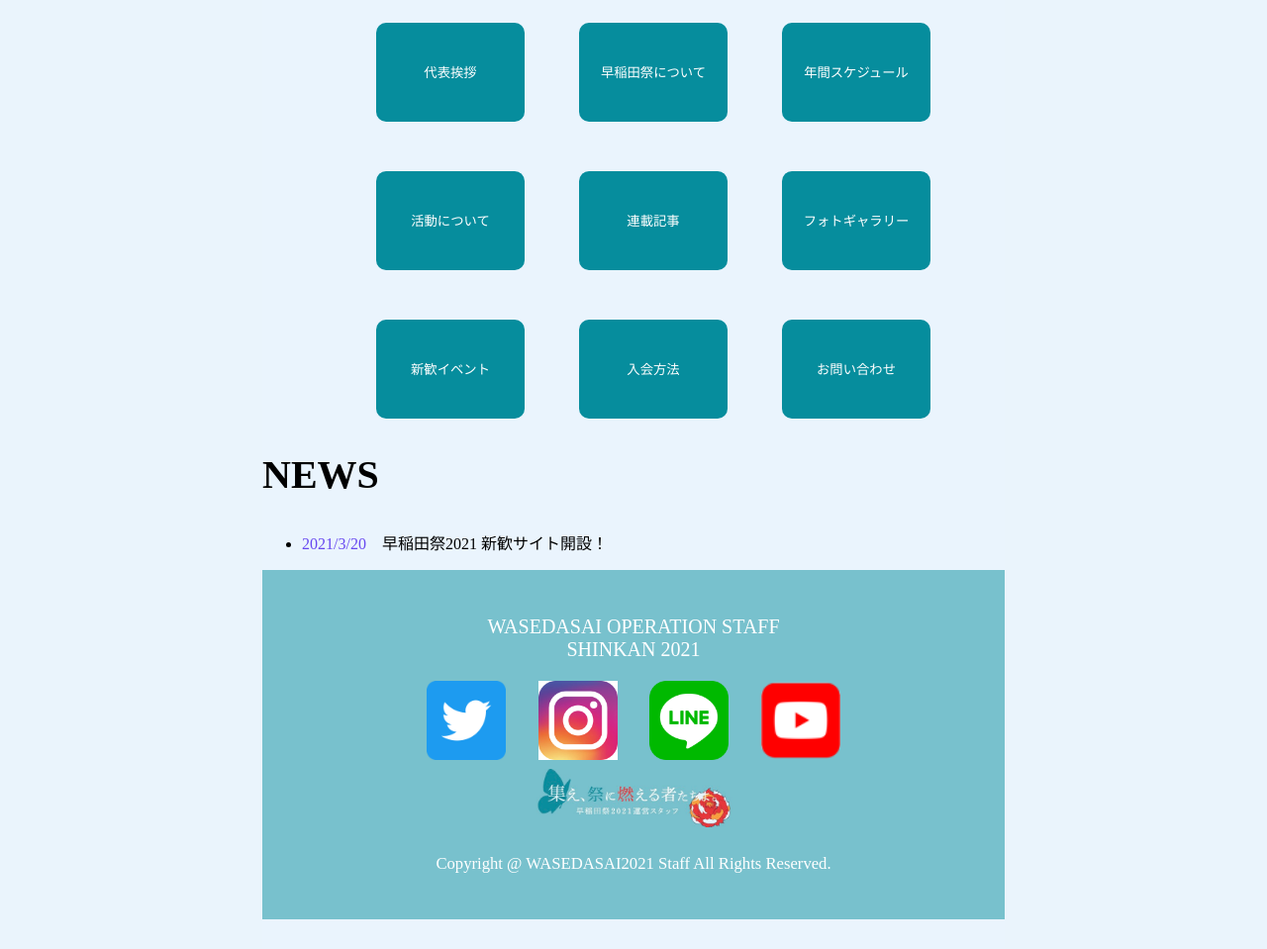
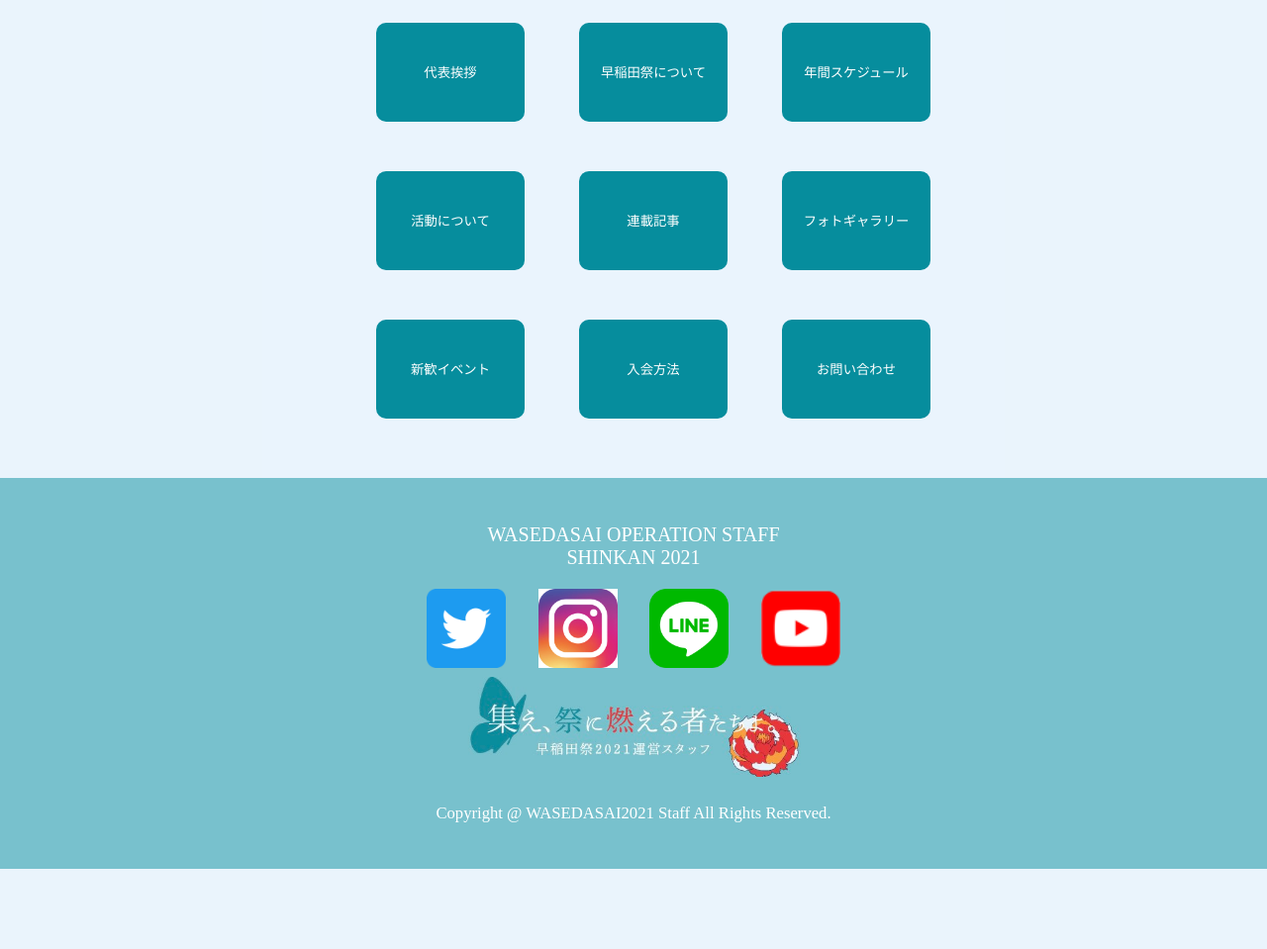
Before and after one commit to wasedasai2021shinkan/toppage, a plain HTML site: page index.html in a window 1280 px wide. Shown: the part 588-1547 px from the top of the page at 99% size. After the commit the page ends 1466 px from the top, so only its background shows below. Drawn offline with Linux system fonts and the light colour scheme.

Commit message:
Update index.html

```diff
--- a/index.html
+++ b/index.html
@@ -62,8 +62,6 @@
 
           </header>
 
-
-      <!--▽▽jQuery▽▽-->
           <script src="jquery-3.6.0.min.js"></script>
             <script>
               $('#hamburger').on('click', function(){
@@ -72,13 +70,10 @@
               });
 
             </script>
-      <!--△△jQuery△△-->
 
 
-<!--トップロゴ-->
 
 <div class="toppagelogo"><img class="toppagelogo" src="toppagelogo.png"></div>
-<!--トップロゴ終わり-->
 
 <!--ボタン-->
 <div class="wrapper">
@@ -107,22 +102,13 @@
 
 <!--更新情報-->
 
-<section class="news">
-  <h1 class="index topnews">NEWS</h1>
-  <div class="news-list">
-    <ul>
-      <li><span style="color: #6748f0; font-weight: 150;">2021/3/20</span>&emsp;早稲田祭2021 新歓サイト開設！</li>
 
-    </ul>
-  </div>
-</section>
 <!--更新情報終わり-->
 
 <!--footer-->
-
-
+</div>
+</body>
 <footer>
-  <div>
   <div class="wrapper2">
       <p class="title">WASEDASAI OPERATION STAFF</br>SHINKAN 2021</p>
       <div class="innerbox">
@@ -145,20 +131,46 @@
       </div>
   </div>
       <div class="footerlogo">
-          <a href="toppage.html" target="_blank" >
+          <a href="https://wasedasai2021shinkan.github.io/toppage/" target="_blank" >
               <img src="footerlogo.png" alt="footerlogo" width="40%" height="40%"　border="0">
           </a>
       </div>
 
 
-      </div>
       <p><small>Copyright @ WASEDASAI2021 Staff All Rights Reserved. </small></p>
   </div>
-</div>
-</div>
-</div>
-</div>
+
 </footer>
-</body>
+<style>
+footer {
+  background-color: #78c1cd;
+  text-align: center;
+  padding: 26px 0;
+  text-decoration: none;
+}
+
+footer p {
+  color: #ffffff;
+  font-size: 20px;
+  font-family: serif;
+}
+.wrapper2 {
+  background-color: #78c1cd;
+}
+
+
+.innerbox {
+  margin-top: 5px;
+  background-color: #78c1cd;
+  text-align: center;
+  width: 450px;
+  margin: auto;
+  display: flex;
+  justify-content: space-around;/*水平方向に均等に分布(端は詰める)*/
+}
+
+.footerlogo{
+  margin-top: 5px;
+}</style>
 
 </html>
```
